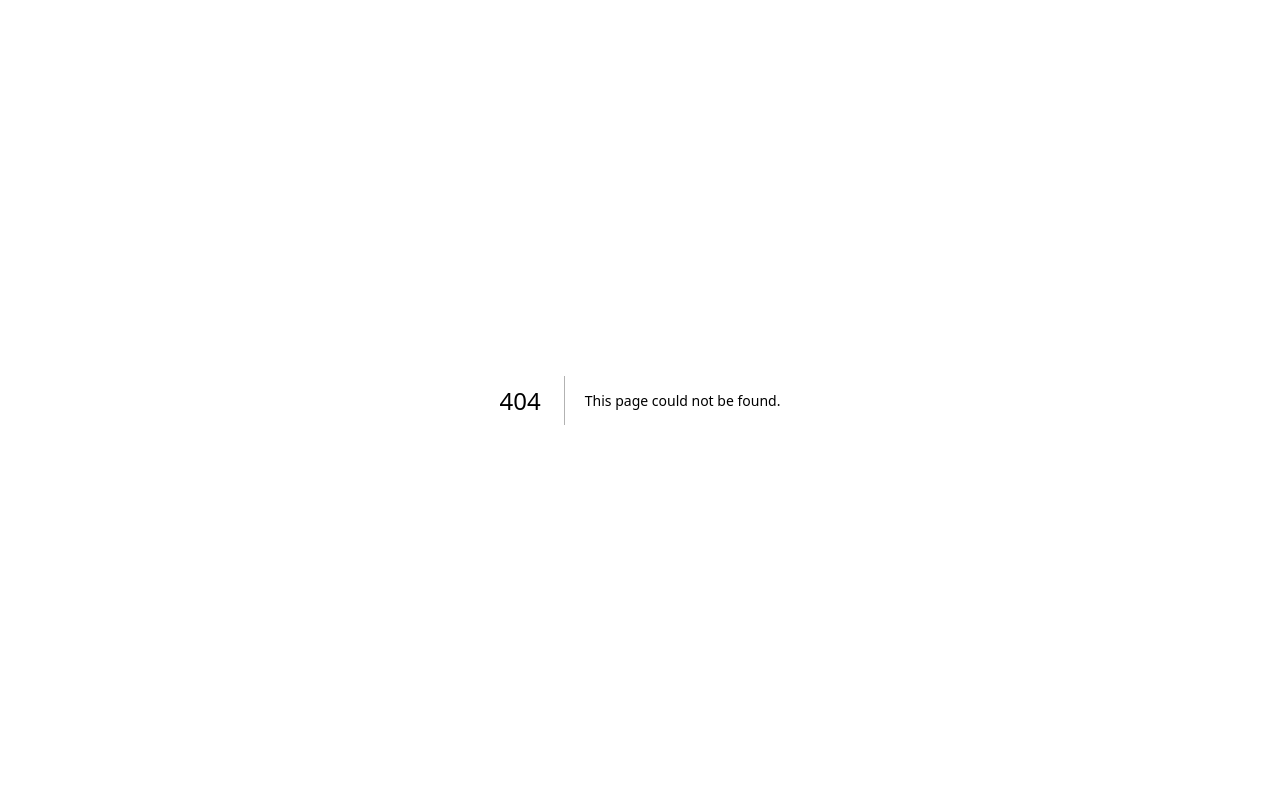
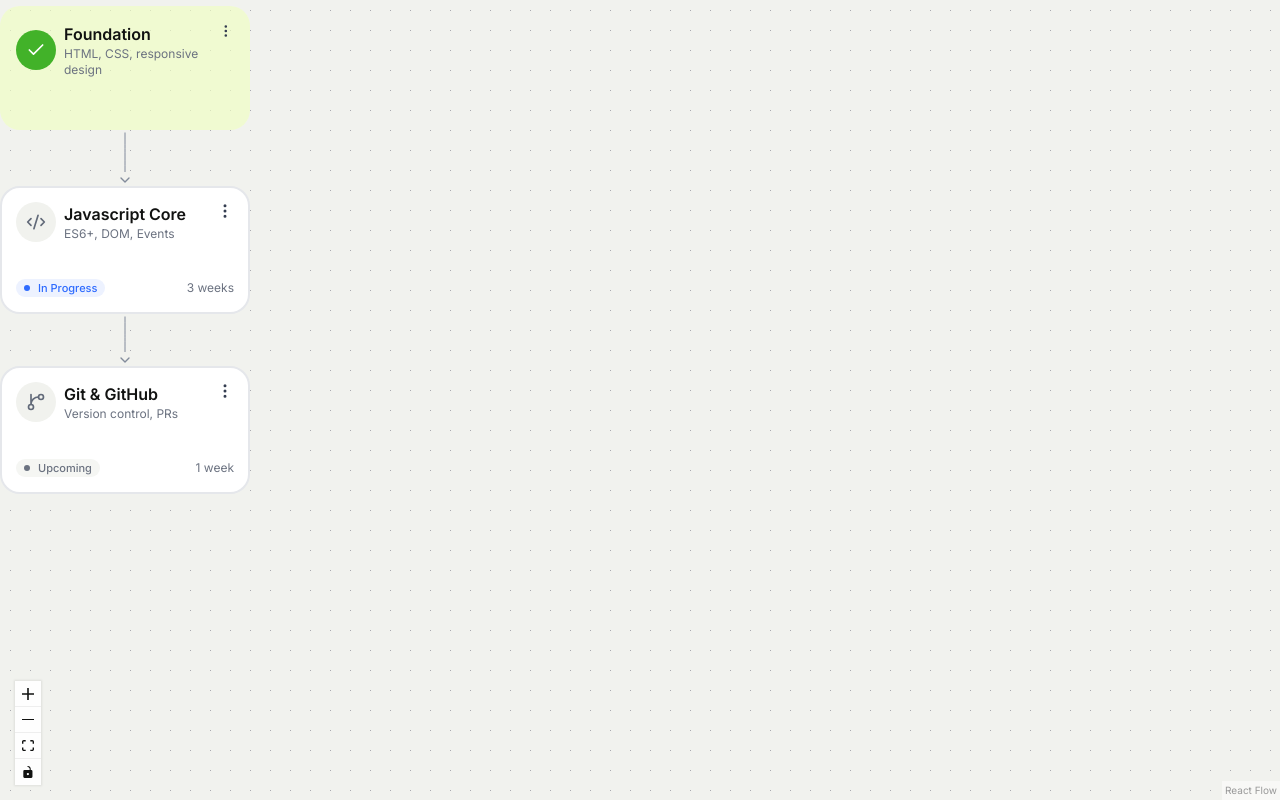
Before and after one commit to chingu-voyages/V62-tier3-team-35, a Next.js app: page /roadmap in a window 1280 px wide. Before the commit this address had no page. Built offline with nearby package versions, Linux system fonts and the light colour scheme.

Commit message:
feat(roadmap): implement interactive canvas and roadmap page route

```diff
--- /dev/null
+++ b/app/roadmap/page.tsx
@@ -0,0 +1,10 @@
+import Roadmap from "@/components/roadmap/roadmap";
+
+
+export default function Home() {
+  return (
+    <main className="min-h-svh h-dvh w-full bg-background overflow-hidden">
+      <Roadmap />
+    </main>
+  );
+}
--- /dev/null
+++ b/components/roadmap/roadmap.tsx
@@ -0,0 +1,40 @@
+"use client";
+
+import { ReactFlow, Background, Controls } from '@xyflow/react';
+import '@xyflow/react/dist/style.css';
+import type { NodeMouseHandler } from '@xyflow/react';
+import { NodeData, RoadmapNodeType } from '@/lib/types/roadmap';
+import { useCallback, useState } from 'react';
+import { RoadmapNode } from './node';
+import NodeOverview from './node-overview';
+import { initialEdges, initialNodes } from '@/lib/data/roadmap';
+
+const nodeTypes = { roadmapNode: RoadmapNode };
+
+export default function Roadmap() {
+	const [showDetails, setShowDetails] = useState<boolean>(false);
+	const [nodeData, setNodeData] = useState<NodeData | null>(null);
+
+	const onNodeClick: NodeMouseHandler<RoadmapNodeType> = useCallback((_, node) => {
+		setShowDetails(true);
+		setNodeData(node.data);
+	}, []);
+
+	return (
+		<div className="w-full h-screen bg-background relative">
+			<div className="w-full h-full">
+				<ReactFlow
+					nodes={initialNodes}
+					edges={initialEdges}
+					nodeTypes={nodeTypes}
+					onNodeClick={onNodeClick}
+				>
+					<Background />
+					<Controls />
+				</ReactFlow>
+			</div>
+
+			{showDetails && nodeData && <NodeOverview nodeData={nodeData} />}
+		</div >
+	);
+}
```
